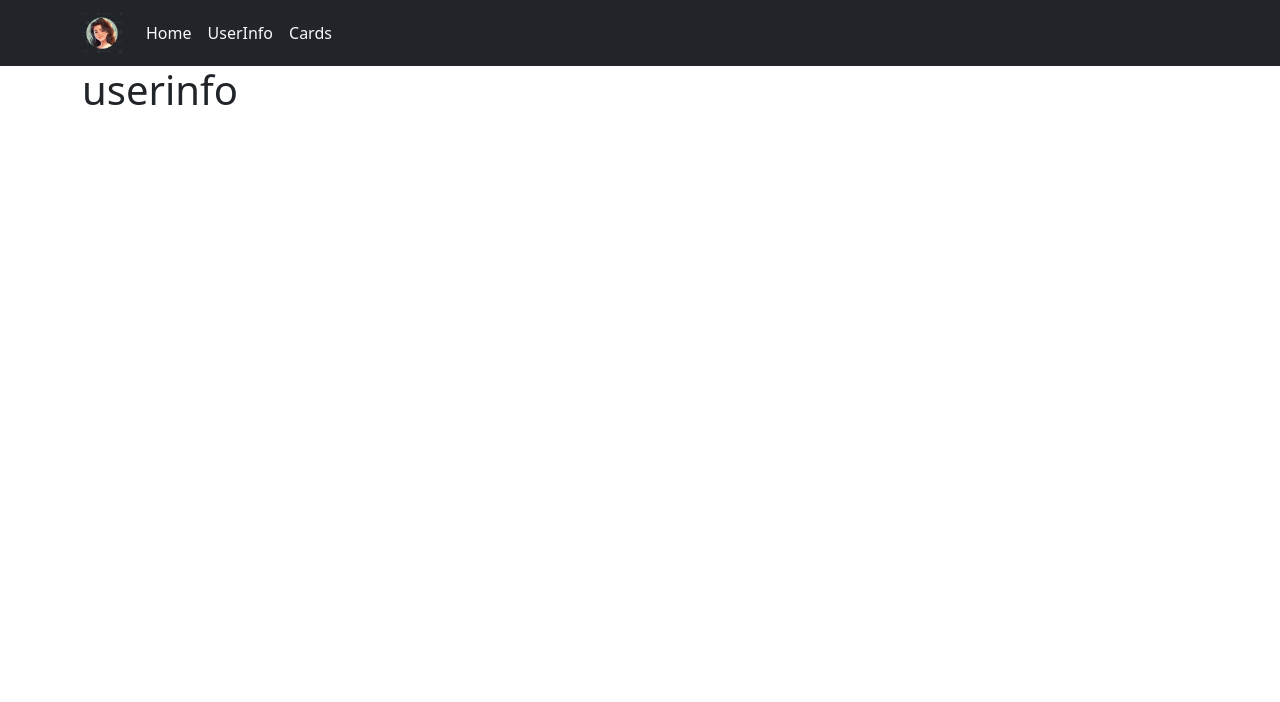
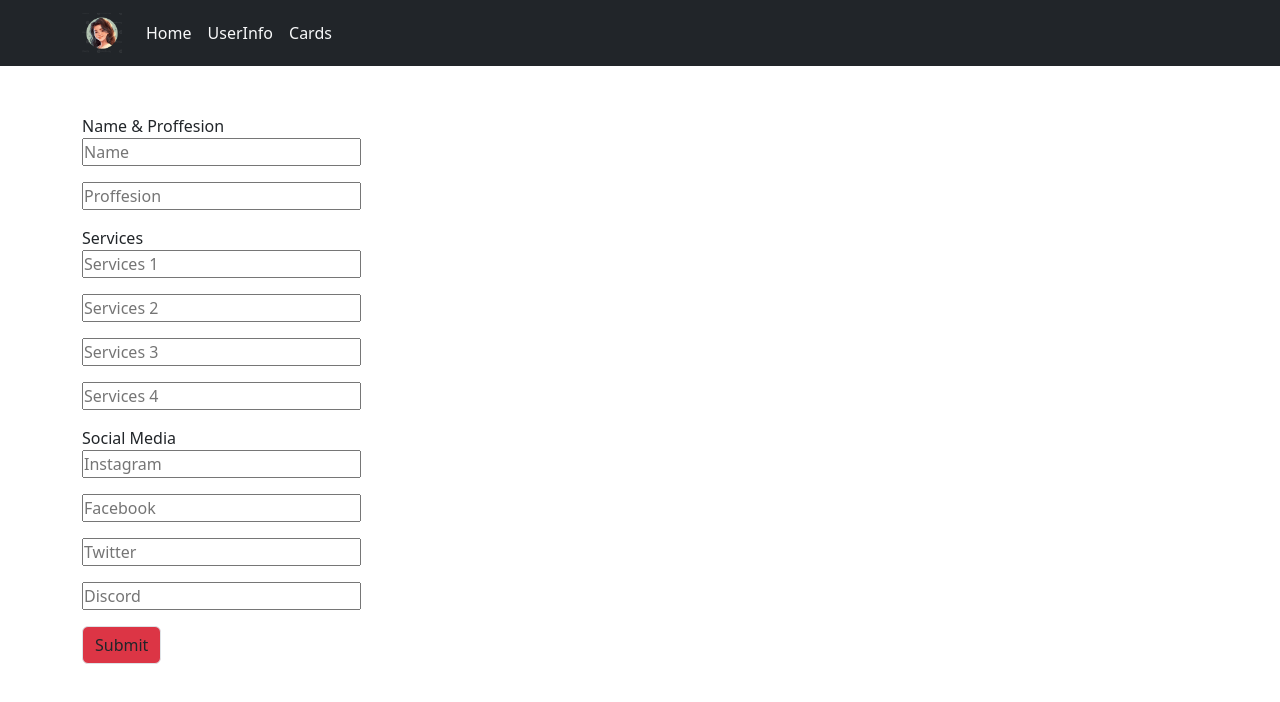
Before and after one commit to tornike2002/Card-bootstrap, a React (Vite) app: page /user in a window 1280 px wide. Shown: the top 702 px of the page. Built offline with nearby package versions, Linux system fonts and the light colour scheme.

Commit message:
added form for userinfo

```diff
--- a/src/components/User/UserInfo.jsx
+++ b/src/components/User/UserInfo.jsx
@@ -5,7 +5,28 @@ const UserInfo = () => {
   return (
     <section>
       <Container>
-          <h1>userinfo</h1>
+        <form className="mt-5">
+          <label>Name & Proffesion</label>
+          <div className="name-proffesion d-flex flex-column w-25 gap-3">
+            <input type="text" placeholder="Name" />
+            <input type="text" placeholder="Proffesion" />
+          </div>
+          <label className="mt-3">Services</label>
+          <div className="jobs d-flex flex-column w-25 gap-3">
+            <input type="text" placeholder="Services 1" />
+            <input type="text" placeholder="Services 2" />
+            <input type="text" placeholder="Services 3" />
+            <input type="text" placeholder="Services 4" />
+          </div>
+          <label className="mt-3">Social Media</label>
+          <div className="social d-flex flex-column w-25 gap-3">
+            <input type="text" placeholder="Instagram" />
+            <input type="text" placeholder="Facebook" />
+            <input type="text" placeholder="Twitter" />
+            <input type="text" placeholder="Discord" />
+          </div>
+          <button type="submit" className="btn mt-3 border border-1 bg-danger">Submit</button>
+        </form>
       </Container>
     </section>
   );
```
